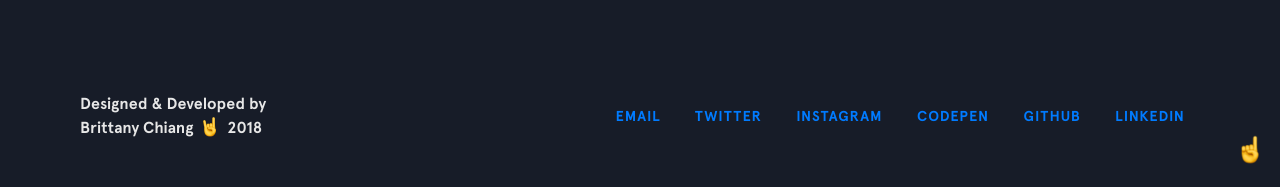
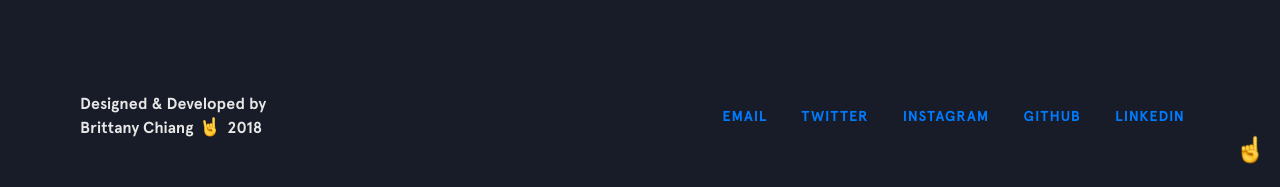
Before and after one commit to anaselyousfi/anaselyousfi.github.io, a Jekyll site: the page built from index.html, in a window 1280 px wide and 900 px high, scrolled down 3715 px. Shown: the part 710-897 px from the top of the window. Built offline with Jekyll 4.4.1, drawn with Linux system fonts in a browser that asks for light colours; nearby versions of some CDN libraries.

Commit message:
removed codepen

```diff
--- a/_config.yml
+++ b/_config.yml
@@ -15,8 +15,6 @@ social:
     url: https://twitter.com/TheYousfi
   - title: instagram
     url: https://instagram.com/anastheyousfi
-  - title: codepen
-    url: http://codepen.io/bchiang7
   - title: github
     url: https://github.com/anaselyousfi
   - title: linkedin
```
